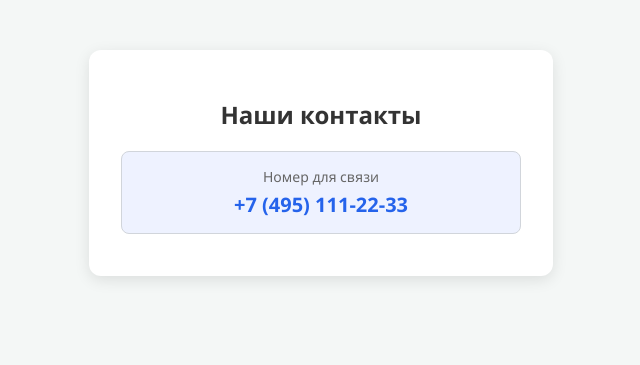
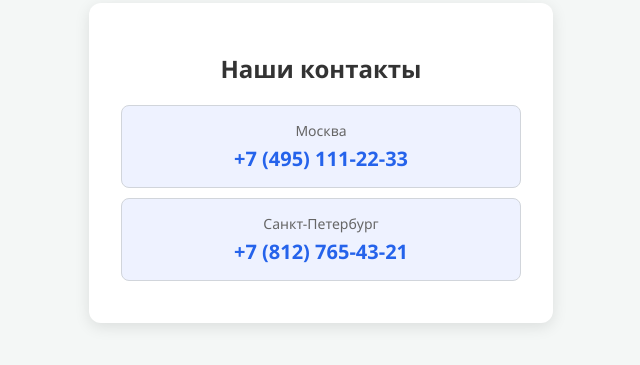
Before and after one commit to viadolorosa/viadolorosa.github.io, a plain HTML site: page index.html in a window 1280 px wide. Shown: the part 237-602 px from the top of the page, without its empty margins (319-959 px from the left). Drawn offline with Linux system fonts and the light colour scheme.

Commit message:
Update index.html

```diff
--- a/index.html
+++ b/index.html
@@ -46,8 +46,13 @@
     <h1>Наши контакты</h1>
 
     <div class="phone-box">
-        <span class="label">Номер для связи</span>
-        <a href="tel:+74951112233" class="phone-number" id="phone_main">+7 (495) 111-22-33</a>
+        <span class="label">Москва</span>
+        <a href="tel:+74951112233" class="phone-number" id="phone_moscow">+7 (495) 111-22-33</a>
+    </div>
+
+    <div class="phone-box">
+        <span class="label">Санкт-Петербург</span>
+        <a href="tel:+78127654321" class="phone-number" id="phone_spb">+7 (812) 765-43-21</a>
     </div>
 
 </div>
```
